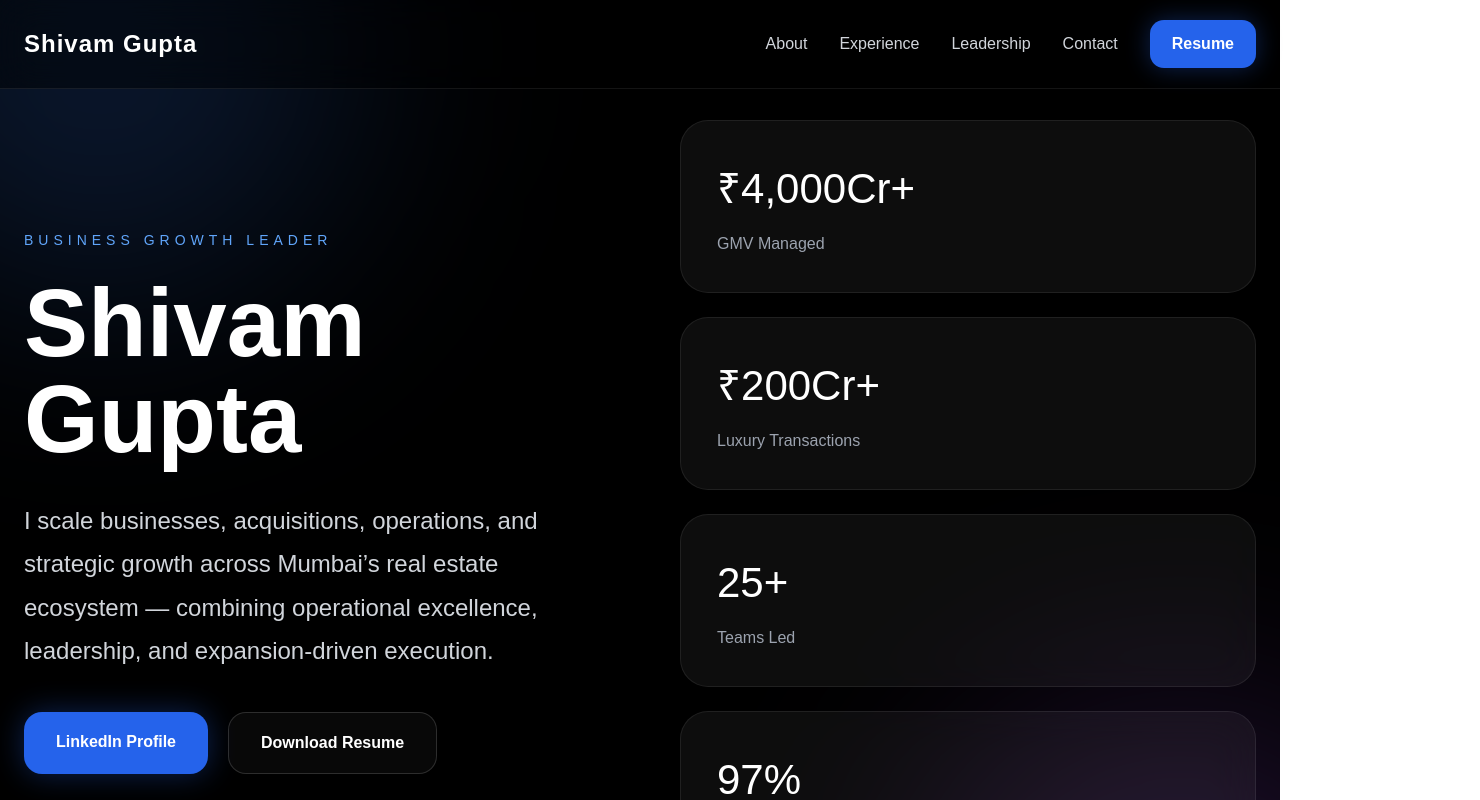
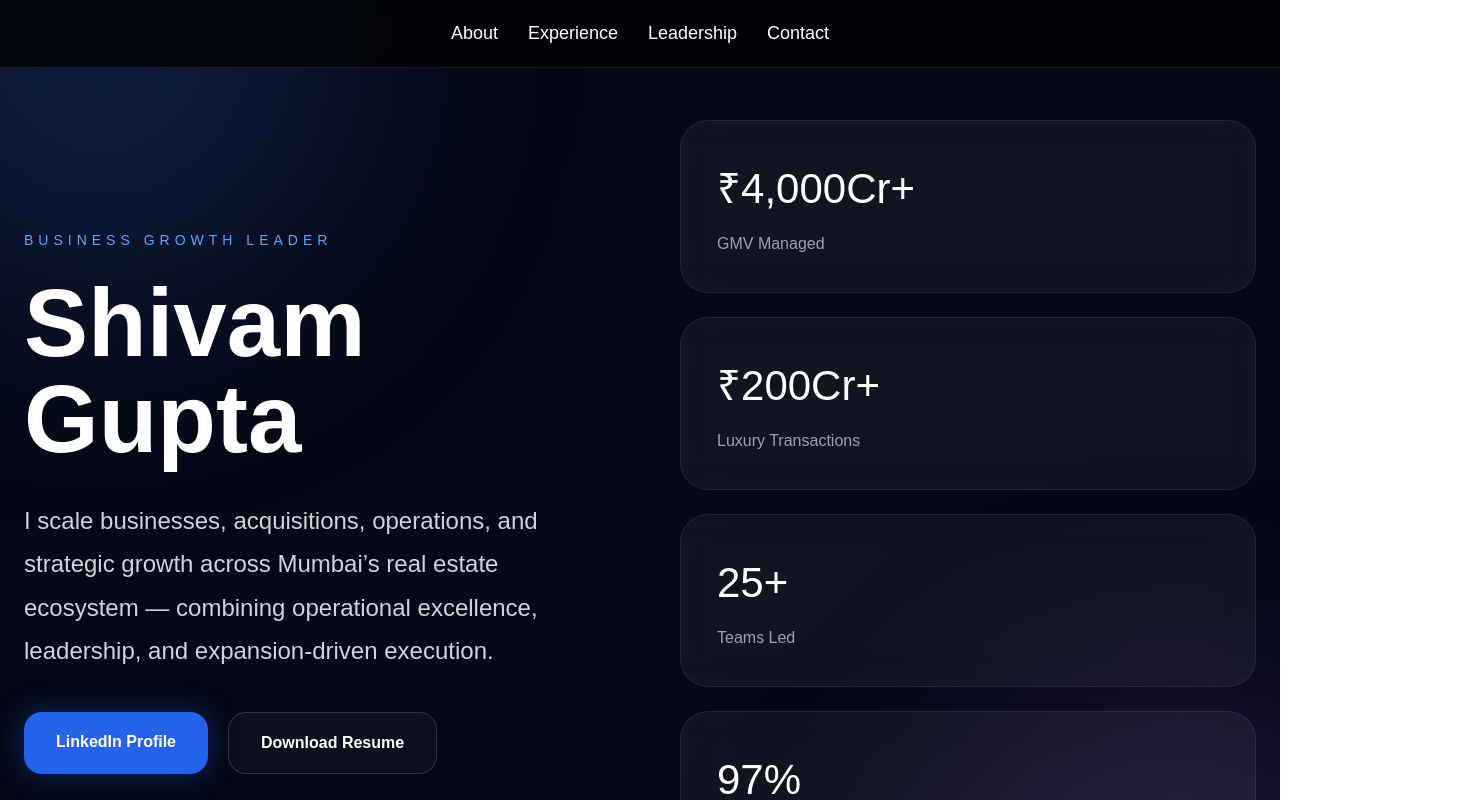
Before and after one commit to shivamgupta95/shivam-portfolio, a Next.js app: page / in a window 1280 px wide. Shown: the top 800 px of the page, 1480 px wide, since content can reach past the window. Built offline with nearby package versions, Linux system fonts and the light colour scheme.

Commit message:
fixed experience tab

```diff
--- a/app/page.tsx
+++ b/app/page.tsx
@@ -1,24 +1,27 @@
-import Hero from "@/components/Hero";
-import About from "@/components/About";
-import Stats from "@/components/Stats";
-import Timeline from "@/components/Timeline";
-import Leadership from "@/components/Leadership";
-import Expertise from "@/components/Expertise";
-import Achievements from "@/components/Achievements";
-import Contact from "@/components/Contact";
-import Footer from "@/components/Footer";
-import Navbar from "@/components/Navbar";
+import Navbar from "../components/Navbar";
+import Hero from "../components/Hero";
+import About from "../components/About";
+import Stats from "../components/Stats";
+import Expertise from "../components/Expertise";
+import Achievements from "../components/Achievements";
+import Timeline from "../components/Timeline";
+import Leadership from "../components/Leadership";
+import Contact from "../components/Contact";
+import Footer from "../components/Footer";
 
 export default function Home() {
   return (
-    <main className="bg-black text-white min-h-screen overflow-x-hidden">
-
+    <main
+      style={{
+        background: "#050816",
+        color: "white",
+        minHeight: "100vh",
+      }}
+    >
       <Navbar />
 
       {/* HERO */}
-      <section id="home">
-        <Hero />
-      </section>
+      <Hero />
 
       {/* ABOUT */}
       <section id="about">
@@ -57,7 +60,6 @@ export default function Home() {
 
       {/* FOOTER */}
       <Footer />
-
     </main>
   );
 }
--- a/components/Navbar.tsx
+++ b/components/Navbar.tsx
@@ -1,94 +1,52 @@
+"use client";
+
 export default function Navbar() {
-
-  const navItems = [
-    "About",
-    "Experience",
-    "Leadership",
-    "Contact"
-  ];
-
   return (
-    <header
+    <nav
       style={{
         position: "fixed",
         top: 0,
-        left: 0,
         width: "100%",
-        zIndex: 999,
-        backdropFilter: "blur(18px)",
-        background: "rgba(0,0,0,0.45)",
-        borderBottom: "1px solid rgba(255,255,255,0.08)"
+        zIndex: 1000,
+        background: "rgba(0,0,0,0.7)",
+        backdropFilter: "blur(10px)",
+        borderBottom: "1px solid rgba(255,255,255,0.1)",
       }}
     >
-
       <div
         style={{
-          maxWidth: "1400px",
+          maxWidth: "1200px",
           margin: "0 auto",
-          padding: "20px 24px",
+          padding: "20px",
           display: "flex",
-          alignItems: "center",
-          justifyContent: "space-between"
+          justifyContent: "center",
+          gap: "30px",
+          flexWrap: "wrap",
         }}
       >
+        <a href="#about" style={linkStyle}>
+          About
+        </a>
 
-        {/* LOGO */}
-        <h2
-          style={{
-            fontSize: "24px",
-            fontWeight: "bold",
-            letterSpacing: "1px"
-          }}
-        >
-          Shivam Gupta
-        </h2>
+        <a href="#expertise" style={linkStyle}>
+          Experience
+        </a>
 
-        {/* MENU */}
-        <nav
-          style={{
-            display: "flex",
-            gap: "32px",
-            alignItems: "center",
-            flexWrap: "wrap"
-          }}
-        >
+        <a href="#leadership" style={linkStyle}>
+          Leadership
+        </a>
 
-          {navItems.map((item, index) => (
-            <a
-              key={index}
-              href={`#${item.toLowerCase()}`}
-              style={{
-                color: "#d1d5db",
-                textDecoration: "none",
-                fontSize: "16px",
-                transition: "0.3s"
-              }}
-            >
-              {item}
-            </a>
-          ))}
-
-          {/* RESUME BUTTON */}
-          <a
-            href="/resume.pdf"
-            download
-            style={{
-              background: "#2563EB",
-              padding: "12px 22px",
-              borderRadius: "14px",
-              color: "white",
-              textDecoration: "none",
-              fontWeight: "bold",
-              boxShadow: "0 0 25px rgba(37,99,235,0.35)"
-            }}
-          >
-            Resume
-          </a>
-
-        </nav>
-
+        <a href="#contact" style={linkStyle}>
+          Contact
+        </a>
       </div>
-
-    </header>
+    </nav>
   );
 }
+
+const linkStyle = {
+  color: "white",
+  textDecoration: "none",
+  fontSize: "18px",
+  fontWeight: "500",
+};
```
